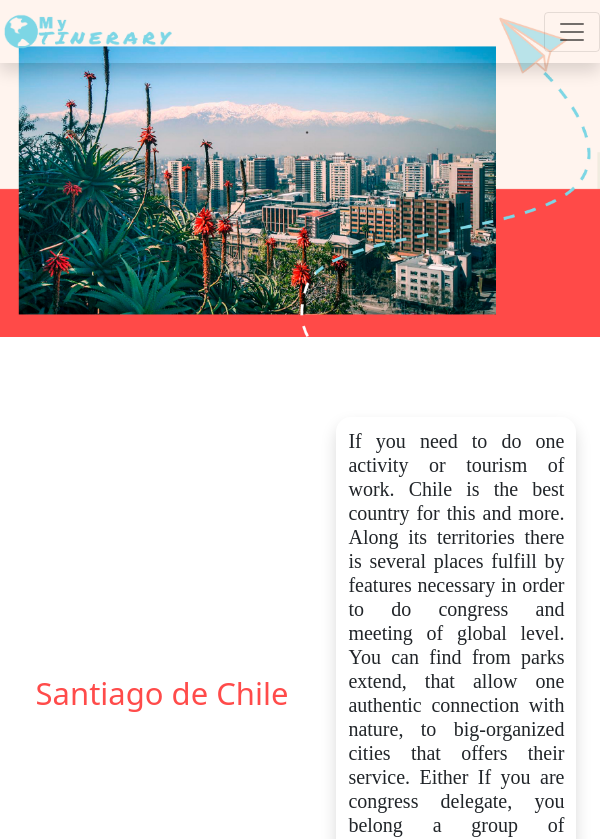
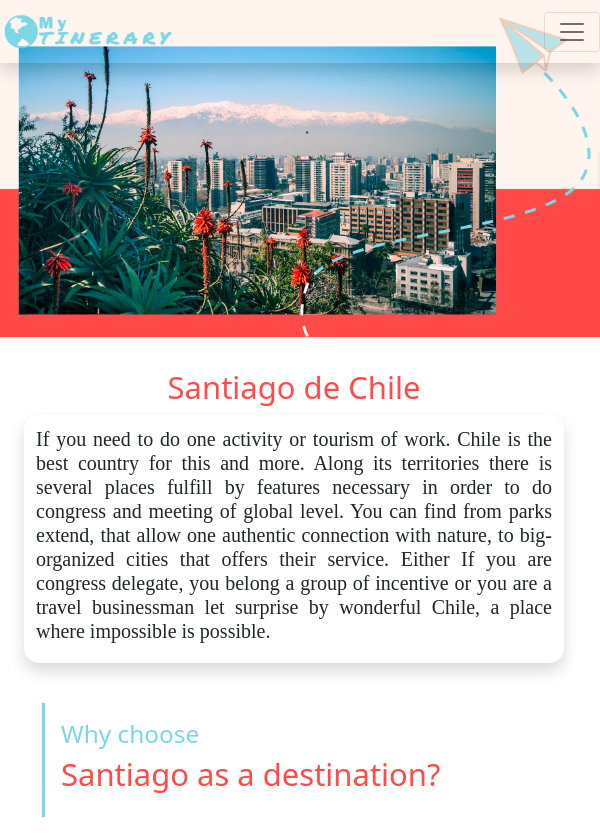
Before and after one commit to Elenaperd24/MyTinerary, a React (Create React App) app: page /city in a window 600 px wide. Shown: the top 839 px of the page. Built offline with nearby package versions, Linux system fonts and the light colour scheme.

Commit message:
AVANCE ULTIMO

```diff
--- a/src/index.css
+++ b/src/index.css
@@ -439,10 +439,28 @@ padding: 0;
 .menu-signUP{
   width: 80vw;
   background-color: white;
-  opacity: 90%;
+  opacity: 90%;}
+
+.informacionPrincipal{
+  display: flex !important;
+  justify-content: center;
+  flex-direction: column;
+  padding-right: 0;
+  margin-left: 4vw;
+  margin-top: 4vh;
+}
+.descripcionCity {
+
+  width: 90vw;
+  margin-bottom: 5vh;
+}
+.nameCountry {
+  display: flex;
+  justify-content: center;
+}
 }
 /**** *************************************small ***/
-}
+
 @media (max-width: 412px) {
   .prueba{
     background-color: #fff5ee;
@@ -490,5 +508,20 @@ padding: 0;
     margin-top: 0;
     width: 80vw;
   }
-
+  .informacionPrincipal{
+    display: flex !important;
+    justify-content: center;
+    flex-direction: column;
+    padding-right: 0;
+    margin-left: 4vw;
+    margin-top: 2vh;
   }
+  .descripcionCity {
+      width: 90vw;
+    margin-bottom: 5vh;
+  }
+  .nameCountry {
+    display: flex;
+    justify-content: center;
+  }
+  }
```
Also changed, not shown: 24 other files (tests, documents, lock files or other folders).
